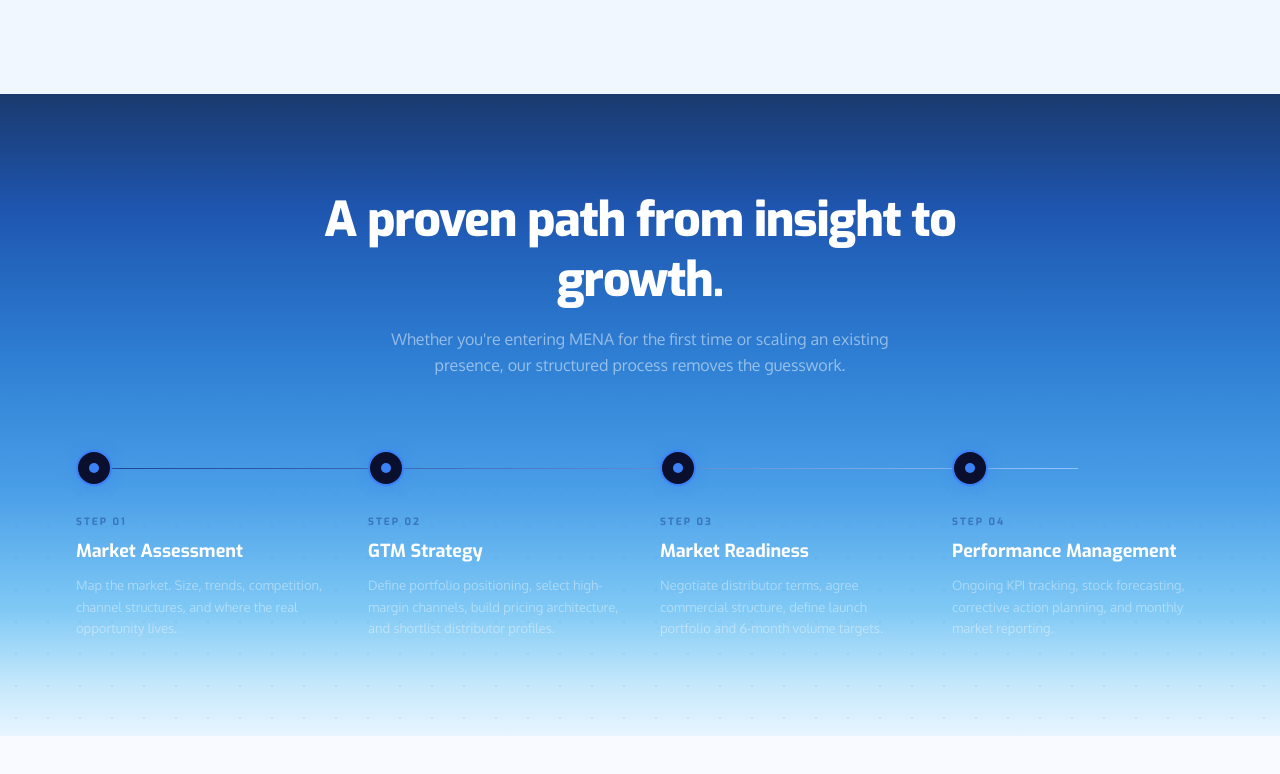
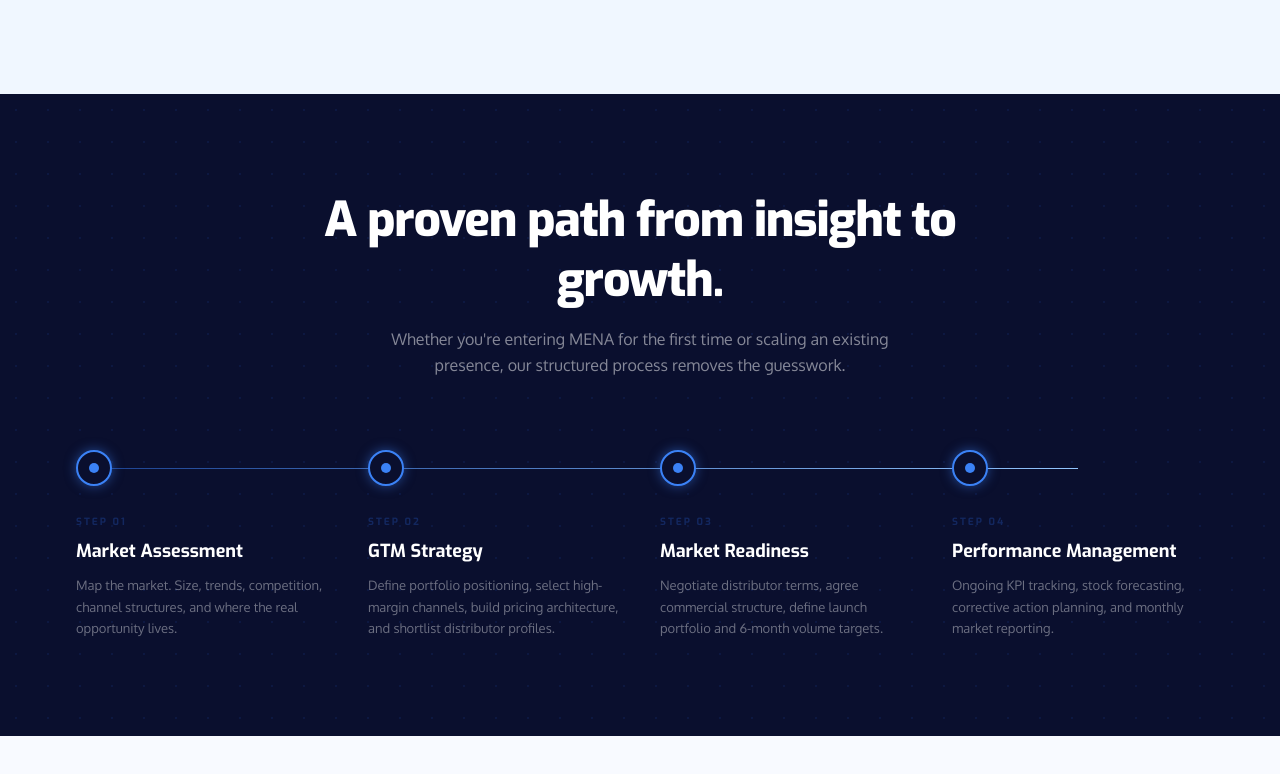
Before and after one commit to MosaabGaber/FOODCLOUD, a React (Vite) app: page / in a window 1280 px wide. Shown: the part 1546-2320 px from the top of the page. Built offline with nearby package versions, Linux system fonts and the light colour scheme.

Commit message:
fix process steps background to match navbar

```diff
--- a/src/components/ProcessSteps.tsx
+++ b/src/components/ProcessSteps.tsx
@@ -55,7 +55,7 @@
     <section
       ref={sectionRef}
       id="process-steps"
-      className="bg-hero-gradient py-24 px-6 md:px-14 relative overflow-hidden"
+      className="bg-[#0A0F2E] py-24 px-6 md:px-14 relative overflow-hidden"
     >
       {/* Decorative Dot Grid */}
       <div
```
